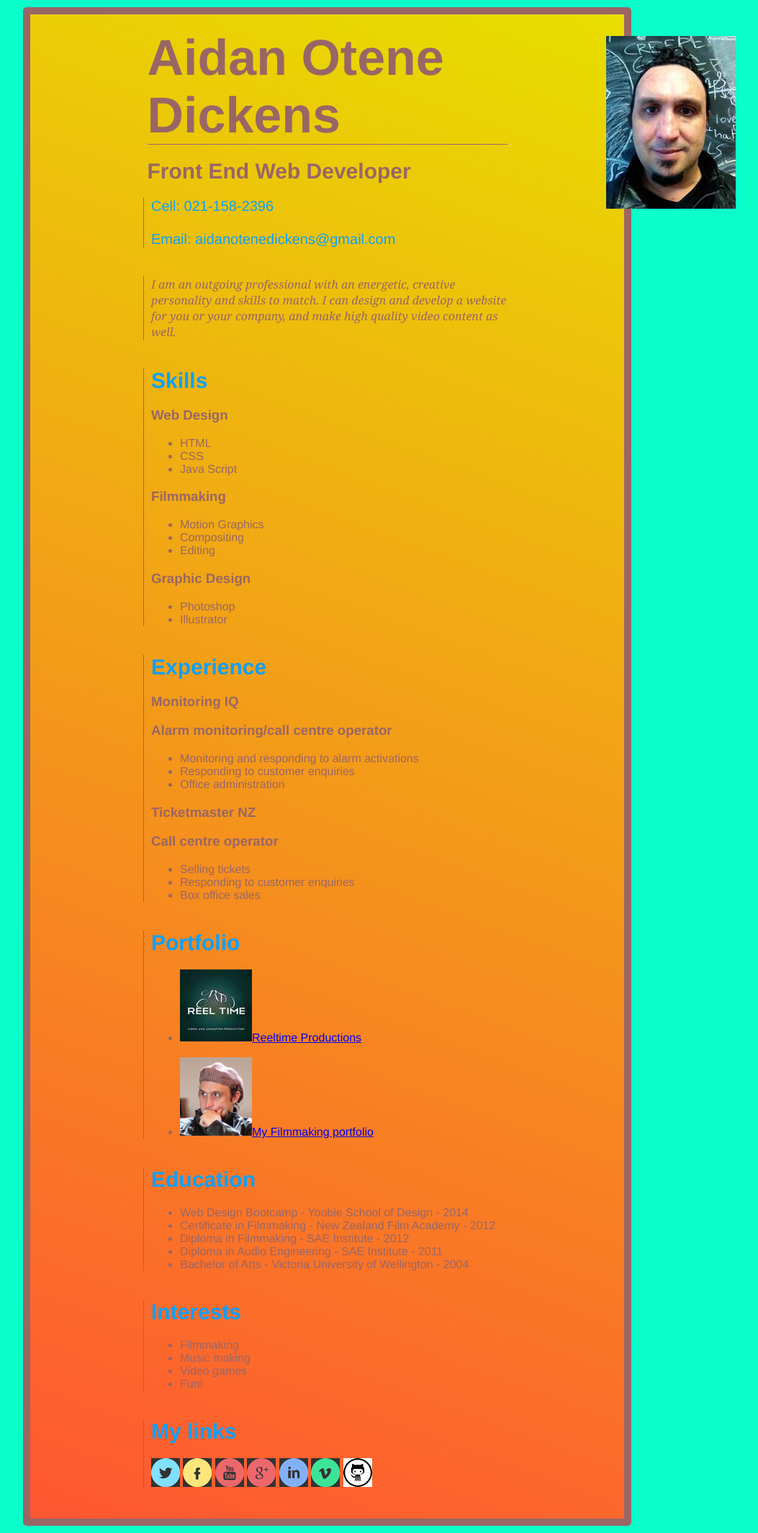
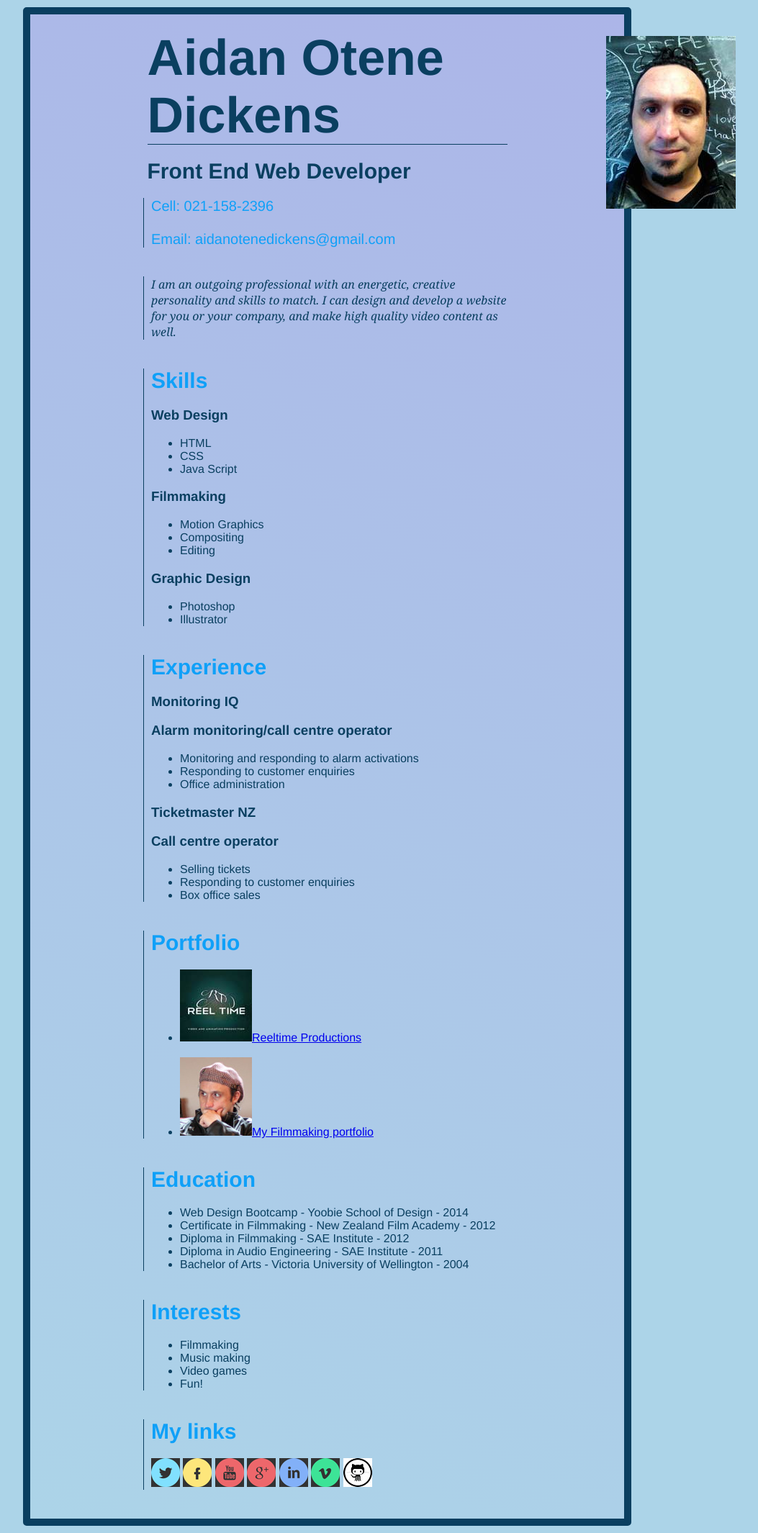
Before and after one commit to Azumuth/CV-exercise, a PHP site: page / in a window 1280 px wide. Shown: the whole page at 72% size, without its empty margins (158-1211 px from the left). Run offline with PHP 8.4, Linux system fonts and the light colour scheme.

Commit message:
Update css_stylesheet.css

```diff
--- a/Online Resume/Online Resume/Online Resume/css/css_stylesheet.css
+++ b/Online Resume/Online Resume/Online Resume/css/css_stylesheet.css
@@ -1,26 +1,26 @@
 body {
-	background-color: #0AFFCA;
+	background-color: #ACD4E8;
 	width: 900px;
 	margin: 5px auto 5 auto;
 	padding: 5px;}
 
 #container{width:825px;
-	border:10px solid #996666;
+	border:10px solid #0A3F60;
 	margin: 0;
 	padding: 0;
 	border-radius: 5px;
-	background: linear-gradient(20deg, #FF5632, #E8DE00);
+	background: linear-gradient(20deg, #ACD4E8, #ACB5E8);
 	min-height: 100%;}
 
-h1 {color: #996666;
+h1 {color: #0A3F60;
 	font-size: 70px;
 	font-family: helvetica, sans-serif;
 	margin: 20px auto 20px;
 	width: 500px;
 	padding: 0;
- 	border-bottom: 1px solid #996666;}
+ 	border-bottom: 1px solid #0A3F60;}
 
-h2	{color: #996666;
+h2	{color: #0A3F60;
 	font-size: 30px;
 	font-family: helvetica, sans-serif;
 	margin: 20px auto 20px;
@@ -34,7 +34,7 @@ h2	{color: #996666;
 	width: 500px;
 	float: middle;
 	padding-left: 10px;
-	border-left: 1px solid #996666;}
+	border-left: 1px solid #0A3F60;}
 
 #pic{float: right;
 	margin: 30px;
@@ -42,61 +42,26 @@ h2	{color: #996666;
 	top: 20px;
 	left: 970px;}
 
-.box{color: #996666;
+.box{color: #0A3F60;
 	font-family: georgia, sans-serif;
 	font-style: italic;
 	margin: 40px auto 20px;
 	padding-left: 10px;
 	float: middle;
 	width: 500px;
-	border-left: 1px solid #996666;}
+	border-left: 1px solid #0A3F60;}
 
-.skills{color:#996666;
+.skills{color:#0A3F60;
 	font-family: helvetica, sans-serif;
 	padding-left: 10px;
 	margin: 40px auto 40px;
 	width: 500px;
 	position:relative;
-	border-left: 1px solid #996666;}
+	border-left: 1px solid #0A3F60;}
 
 .skills h2{color:#0fa0f8;}
-
-.experience{color:#996666;
-		font-family: helvetica, sans-serif;
-		float: middle;
-		padding-left: 10px;
-		margin: 40px auto 20px;
-		width: 500px;
-		border-left: 1px solid #996666}
-
+.portfolio h2{color:#0fa0f8;}
 .experience h2{color: #0fa0f8;}
-
-.education{color: #996666;
-		font-family: helvetica, sans-serif;
-		float: middle;
-		padding-left: 10px;
-		margin: 40px auto 20px;
-		width: 500px;
-		border-left: 1px solid #996666;}
-
 .education h2{color: #0fa0f8;}
-
-.interests{color: #996666;
-		font-family: helvetica, sans-serif;
-		float: middle;
-		padding-left: 10px;
-		margin: 40px auto 20px;
-		width: 500px;
-		border-left: 1px solid #996666;}
-
 .interests h2{color: #0fa0f8;}
-
-.links {color: #996666;
-		font-family: helvetica, sans-serif;
-		padding-left: 10px;
-		float: middle;
-		margin: 40px auto 20px;
-		width: 500px;
-		border-left: 1px solid #996666}
-
 .links h2{color: #0fa0f8;}
```
